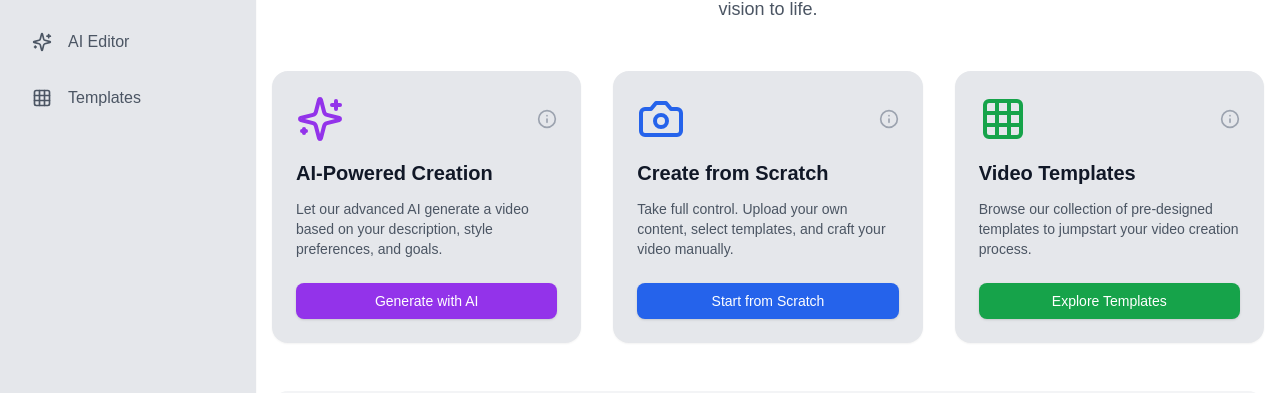
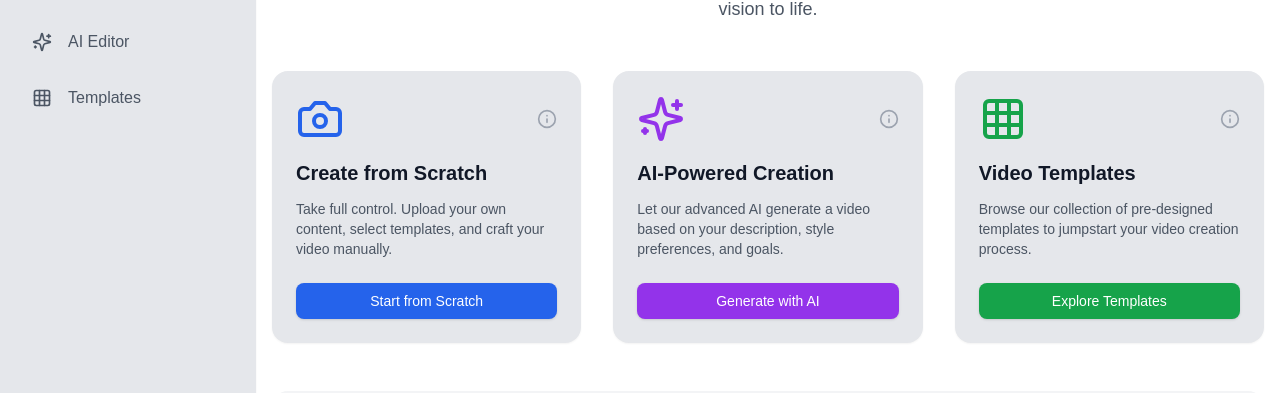
Before and after one commit to abdishakoorx/meeedia, a Next.js app: page /in in a window 1280 px wide. Shown: the part 202-595 px from the top of the page. Built offline with nearby package versions, Linux system fonts and the light colour scheme; no server answers; a web font is replaced by a local one.

Commit message:
refactor Dashboard and CreationCard components: add link functionality and improve layout

```diff
--- a/app/in/page.tsx
+++ b/app/in/page.tsx
@@ -1,11 +1,24 @@
-"use client"
+"use client";
 
-import React from "react"
-import { Camera, Upload, Sparkles, Grid3x3, ChevronRight, Info } from 'lucide-react'
-import { motion } from "framer-motion"
-import { Tooltip, TooltipContent, TooltipProvider, TooltipTrigger } from "@/components/ui/tooltip"
-import Header from "./_components/HeaderNameProvider"
-import { Button } from "@/components/ui/button"
+import React from "react";
+import {
+  Camera,
+  Upload,
+  Sparkles,
+  Grid3x3,
+  ChevronRight,
+  Info,
+} from "lucide-react";
+import { motion } from "framer-motion";
+import {
+  Tooltip,
+  TooltipContent,
+  TooltipProvider,
+  TooltipTrigger,
+} from "@/components/ui/tooltip";
+import Header from "./_components/HeaderNameProvider";
+import { Button } from "@/components/ui/button";
+import Link from "next/link";
 
 const Dashboard = () => {
   return (
@@ -28,15 +41,32 @@ const Dashboard = () => {
             animate={{ opacity: 1, y: 0 }}
             transition={{ duration: 0.5, delay: 0.2 }}
           >
-            Create stunning videos with AI or from scratch. Choose your path and bring your vision to life.
+            Create stunning videos with AI or from scratch. Choose your path and
+            bring your vision to life.
           </motion.p>
         </header>
 
         {/* Main Content Grid */}
         <div className="grid md:grid-cols-3 gap-8">
+          {/* Manual Creation Card */}
+          <CreationCard
+            href="/in/editor"
+            icon={
+              <Camera className="w-12 h-12 text-blue-600 dark:text-blue-400" />
+            }
+            title="Create from Scratch"
+            description="Take full control. Upload your own content, select templates, and craft your video manually."
+            buttonText="Start from Scratch"
+            buttonColor="bg-blue-600 hover:bg-blue-700 dark:bg-blue-700 dark:hover:bg-blue-600"
+            newUserTip="Ideal for users who want complete control over their video creation process."
+          />
+
           {/* AI-Powered Creation Card */}
           <CreationCard
-            icon={<Sparkles className="w-12 h-12 text-purple-600 dark:text-purple-400" />}
+            href=""
+            icon={
+              <Sparkles className="w-12 h-12 text-purple-600 dark:text-purple-400" />
+            }
             title="AI-Powered Creation"
             description="Let our advanced AI generate a video based on your description, style preferences, and goals."
             buttonText="Generate with AI"
@@ -44,19 +74,12 @@ const Dashboard = () => {
             newUserTip="Perfect for quick, AI-generated videos based on your ideas."
           />
 
-          {/* Manual Creation Card */}
-          <CreationCard
-            icon={<Camera className="w-12 h-12 text-blue-600 dark:text-blue-400" />}
-            title="Create from Scratch"
-            description="Take full control. Upload your own content, select templates, and craft your video manually."
-            buttonText="Start from Scratch"
-            buttonColor="bg-blue-600 hover:bg-blue-700 dark:bg-blue-700 dark:hover:bg-blue-600"
-            newUserTip="Ideal for users who want complete control over their video creation process."
-          />
-
           {/* Templates Card */}
           <CreationCard
-            icon={<Grid3x3 className="w-12 h-12 text-green-600 dark:text-green-400" />}
+            href=""
+            icon={
+              <Grid3x3 className="w-12 h-12 text-green-600 dark:text-green-400" />
+            }
             title="Video Templates"
             description="Browse our collection of pre-designed templates to jumpstart your video creation process."
             buttonText="Explore Templates"
@@ -73,8 +96,13 @@ const Dashboard = () => {
           transition={{ duration: 0.5, delay: 0.4 }}
         >
           <div className="flex justify-between items-center mb-6">
-            <h3 className="text-2xl font-semibold text-gray-900 dark:text-gray-100">Recent Uploads</h3>
-            <Button variant={"ghost"} className="text-blue-600 dark:text-blue-400 hover:bg-transparent hover:text-blue-800 dark:hover:text-blue-300 transition-colors duration-200 flex items-center">
+            <h3 className="text-2xl font-semibold text-gray-900 dark:text-gray-100">
+              Recent Uploads
+            </h3>
+            <Button
+              variant={"ghost"}
+              className="text-blue-600 dark:text-blue-400 hover:bg-transparent hover:text-blue-800 dark:hover:text-blue-300 transition-colors duration-200 flex items-center"
+            >
               Upload New
               <ChevronRight className="w-4 h-4 ml-1" />
             </Button>
@@ -86,31 +114,43 @@ const Dashboard = () => {
                 className="bg-gray-200 dark:bg-gray-800 rounded-lg aspect-video flex items-center justify-center transition-all duration-200 hover:bg-gray-300 dark:hover:bg-gray-700 cursor-pointer"
               >
                 <Upload className="text-gray-400 dark:text-gray-500 w-6 h-6" />
-                <span className="ml-2 text-gray-500 dark:text-gray-400 text-sm">Empty Slot</span>
+                <span className="ml-2 text-gray-500 dark:text-gray-400 text-sm">
+                  Empty Slot
+                </span>
               </div>
             ))}
           </div>
         </motion.section>
       </main>
     </div>
-  )
+  );
+};
+
+interface CreationCardProps {
+  icon: React.ReactNode;
+  title: string;
+  description: string;
+  buttonText: string;
+  buttonColor: string;
+  newUserTip: string;
+  href: string;
 }
 
-interface CreationCardProps {
-  icon: React.ReactNode
-  title: string
-  description: string
-  buttonText: string
-  buttonColor: string
-  newUserTip: string
-}
-
-const CreationCard: React.FC<CreationCardProps> = ({ icon, title, description, buttonText, buttonColor, newUserTip }) => {
+const CreationCard: React.FC<CreationCardProps> = ({
+  icon,
+  title,
+  description,
+  buttonText,
+  buttonColor,
+  newUserTip,
+  href,
+}) => {
   return (
     <motion.div
       className="bg-gray-200 dark:bg-gray-900 shadow-sm dark:shadow-xl rounded-2xl p-6 transition-all duration-200 hover:shadow-md dark:hover:shadow-2xl"
       whileHover={{ y: -5 }}
     >
+      <Link href={href}>
         <div className="flex items-center justify-between mb-4">
           {icon}
           <TooltipProvider>
@@ -124,13 +164,20 @@ const CreationCard: React.FC<CreationCardProps> = ({ icon, title, description, b
             </Tooltip>
           </TooltipProvider>
         </div>
-      <h2 className="text-xl font-semibold mb-3 text-gray-900 dark:text-gray-100">{title}</h2>
-      <p className="text-gray-600 dark:text-gray-400 mb-6 text-sm">{description}</p>
-      <Button className={`w-full ${buttonColor} text-white py-2 rounded-lg transition-colors duration-200 text-sm font-medium`}>
+        <h2 className="text-xl font-semibold mb-3 text-gray-900 dark:text-gray-100">
+          {title}
+        </h2>
+        <p className="text-gray-600 dark:text-gray-400 mb-6 text-sm">
+          {description}
+        </p>
+        <Button
+          className={`w-full ${buttonColor} text-white py-2 rounded-lg transition-colors duration-200 text-sm font-medium`}
+        >
           {buttonText}
         </Button>
+      </Link>
     </motion.div>
-  )
-}
+  );
+};
 
-export default Dashboard
+export default Dashboard;
```
Lines whose indentation alone changed are shown as unchanged.
